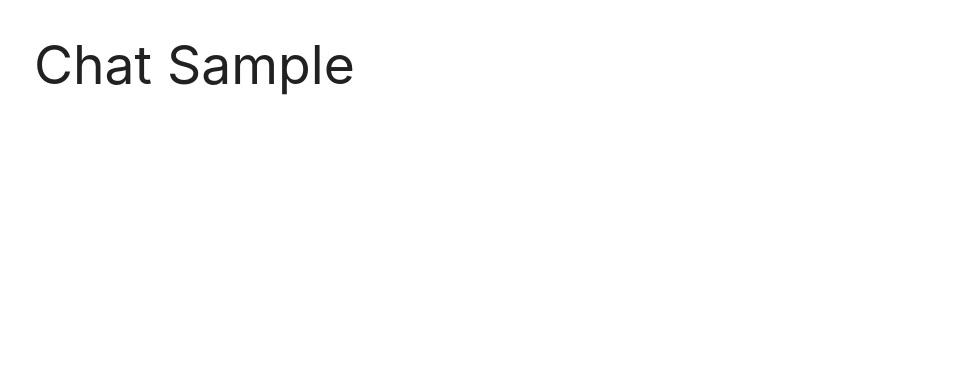
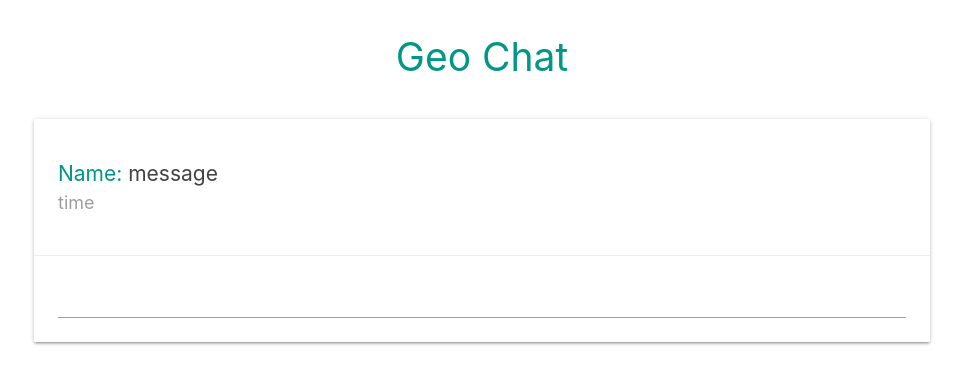
Before and after one commit to zetos/vue-firestore-chat, a Vue app: page / in a window 1280 px wide. Both pictures are taken after typing "Sample" into the empty fields and a click on the button "ENTER CHAT". Shown: the top 384 px of the page, without its empty margins (158-1121 px from the left). Built offline with nearby package versions, Linux system fonts and the light colour scheme.

Commit message:
Chat window html & styles

```diff
--- a/src/views/Chat.vue
+++ b/src/views/Chat.vue
@@ -1,6 +1,20 @@
 <template>
   <div class="chat container">
-    <h2>Chat {{ this.name }}</h2>
+    <h2 class="center teal-text">Geo Chat</h2>
+    <div class="card">
+      <div class="card-content">
+        <ul class="messages">
+          <li>
+            <span class="teal-text">Name: </span>
+            <span class="grey-text text-darken-3">message</span>
+            <span class="grey-text time">time</span>
+          </li>
+        </ul>
+      </div>
+      <div class="card-action">
+        <input type="text" />
+      </div>
+    </div>
   </div>
 </template>
 
@@ -14,4 +28,16 @@
 };
 </script>
 
-<style></style>
+<style>
+.chat h2 {
+  font-size: 2.6em;
+  margin-bottom: 40px;
+}
+.chat span {
+  font-size: 1.4em;
+}
+.chat .time {
+  display: block;
+  font-size: 1.2em;
+}
+</style>
```
